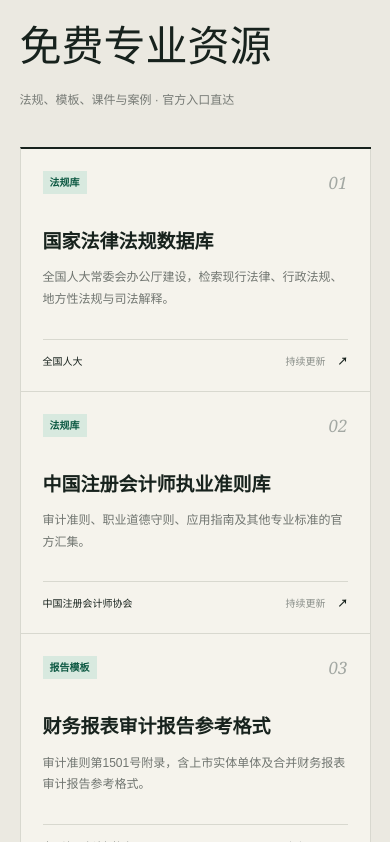
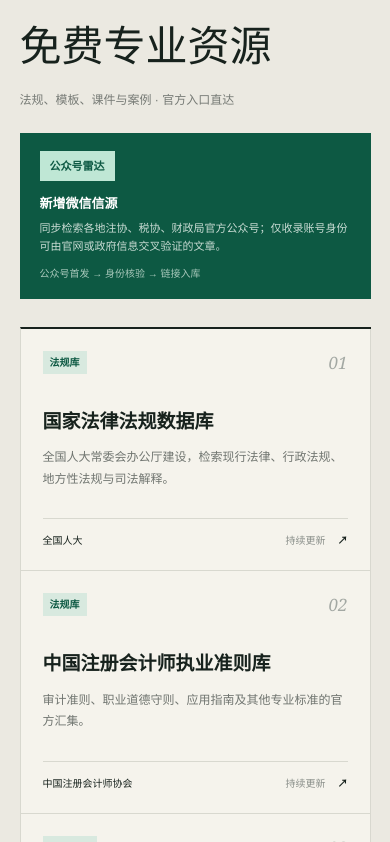
Before and after one commit to zwcpa1973/finance-daily-report, a Next.js app: page / in a window 390 px wide. Shown: the part 3342-4184 px from the top of the page. Built offline with nearby package versions, Linux system fonts and the light colour scheme.

Commit message:
Add official WeChat source coverage

```diff
--- a/app/page.tsx
+++ b/app/page.tsx
@@ -83,6 +83,7 @@ export default function Home() {
 
       <section className="resourceSection" id="resources">
         <div className="sectionTitle"><div><span className="kicker">FREE PROFESSIONAL TOOLKIT</span><h2>免费专业资源</h2></div><p>法规、模板、课件与案例 · 官方入口直达</p></div>
+        <div className="wechatRadar"><span>公众号雷达</span><div><b>新增微信信源</b><p>同步检索各地注协、税协、财政局官方公众号；仅收录账号身份可由官网或政府信息交叉验证的文章。</p></div><em>公众号首发 → 身份核验 → 链接入库</em></div>
         <div className="resourceGrid">
           {resources.map((resource, i) => <a className="resourceCard" href={resource.url} target="_blank" rel="noreferrer" key={resource.title}>
             <div className="resourceTop"><span>{resource.kind}</span><b>{String(i + 1).padStart(2, "0")}</b></div>
@@ -93,7 +94,7 @@ export default function Home() {
         <p className="resourceNote">说明：标注“会员课程”的培训资料可能需要协会会员账号登录，但资源入口及通知均可公开访问。</p>
       </section>
 
-      <section className="sources" id="sources"><div><span className="kicker">SOURCE &amp; FRESHNESS</span><h2>信息收录标准</h2></div><p>优先收录近7天发布的官方信息；近30天信息仅在仍可报名或学习时保留；更早通知必须有明确的年度开放期限才会进入主列表。已结束、已截止项目转入归档，不再占用今日清单。</p><div className="sourceTags"><span>发布日期可核验</span><span>参与期限有效</span><span>费用如实标注</span><span>官方原文直达</span></div></section>
+      <section className="sources" id="sources"><div><span className="kicker">SOURCE &amp; FRESHNESS</span><h2>信息收录标准</h2></div><p>优先收录近7天发布的官方信息；近30天信息仅在仍可报名或学习时保留；更早通知必须有明确的年度开放期限才会进入主列表。微信公众号作为补充发现渠道，须核验官方账号身份；已结束、已截止项目转入归档。</p><div className="sourceTags"><span>官方网站</span><span>官方微信公众号</span><span>发布日期可核验</span><span>参与期限有效</span><span>费用如实标注</span></div></section>
       <footer><div className="brand"><span className="brandMark">财</span><span>财经培训日报</span></div><p>让专业成长信息，每天准时抵达。</p><span>© 2026 · 官方信源智能聚合</span></footer>
     </main>
   );
--- a/app/update.css
+++ b/app/update.css
@@ -24,6 +24,11 @@
 .dateInfo small { color: #9b5b3d; font-size: 11px; }
 .resourceSection { padding: 82px 8vw 100px; background: #ebe9e1; border-top: 1px solid var(--line); }
 .resourceGrid { display: grid; grid-template-columns: repeat(4, 1fr); border-top: 2px solid var(--ink); border-left: 1px solid var(--line); }
+.wechatRadar { display: grid; grid-template-columns: 120px 1fr auto; gap: 22px; align-items: center; margin: -14px 0 28px; padding: 18px 20px; color: white; background: var(--green); }
+.wechatRadar > span { padding: 7px 10px; color: var(--green); background: #bfe7d5; font-size: 11px; font-weight: 800; text-align: center; }
+.wechatRadar b { font-size: 13px; }
+.wechatRadar p { margin: 5px 0 0; color: #c8dbd3; font-size: 11px; line-height: 1.6; }
+.wechatRadar em { color: #a8c8bb; font-size: 10px; font-style: normal; white-space: nowrap; }
 .resourceCard { min-height: 270px; padding: 22px; border-right: 1px solid var(--line); border-bottom: 1px solid var(--line); background: #f5f3ec; transition: .2s; }
 .resourceCard:hover { color: white; background: var(--green); transform: translateY(-3px); }
 .resourceTop,.resourceFoot { display: flex; align-items: center; justify-content: space-between; }
@@ -40,6 +45,8 @@
   .freshness em { margin-left: 0; }
   .resourceSection { padding: 60px 5vw; }
   .resourceGrid { grid-template-columns: 1fr; }
+  .wechatRadar { grid-template-columns: 1fr; gap: 10px; }
+  .wechatRadar > span { width: max-content; }
   .resourceCard { min-height: auto; }
   .resourceCard p { min-height: auto; }
 }
```
